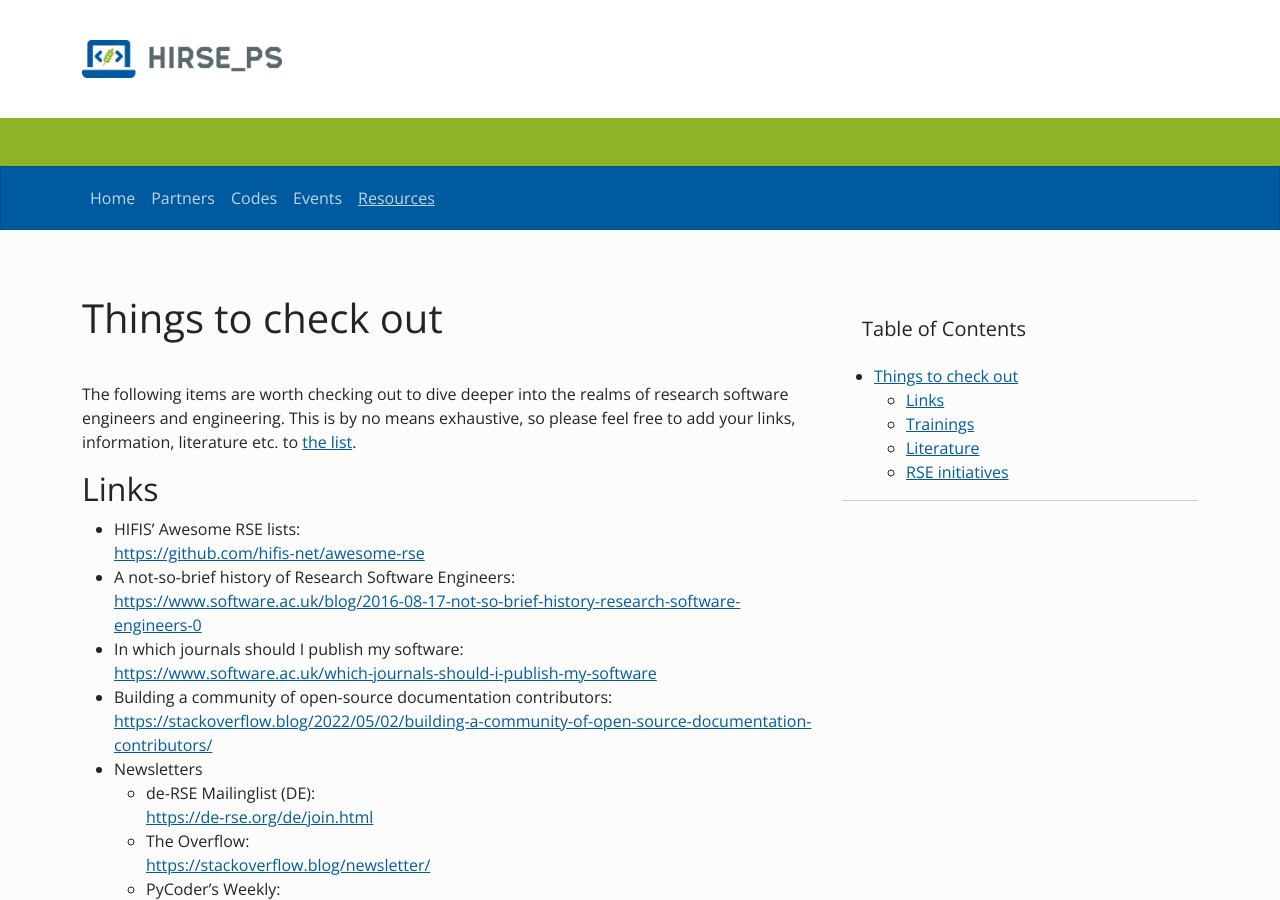
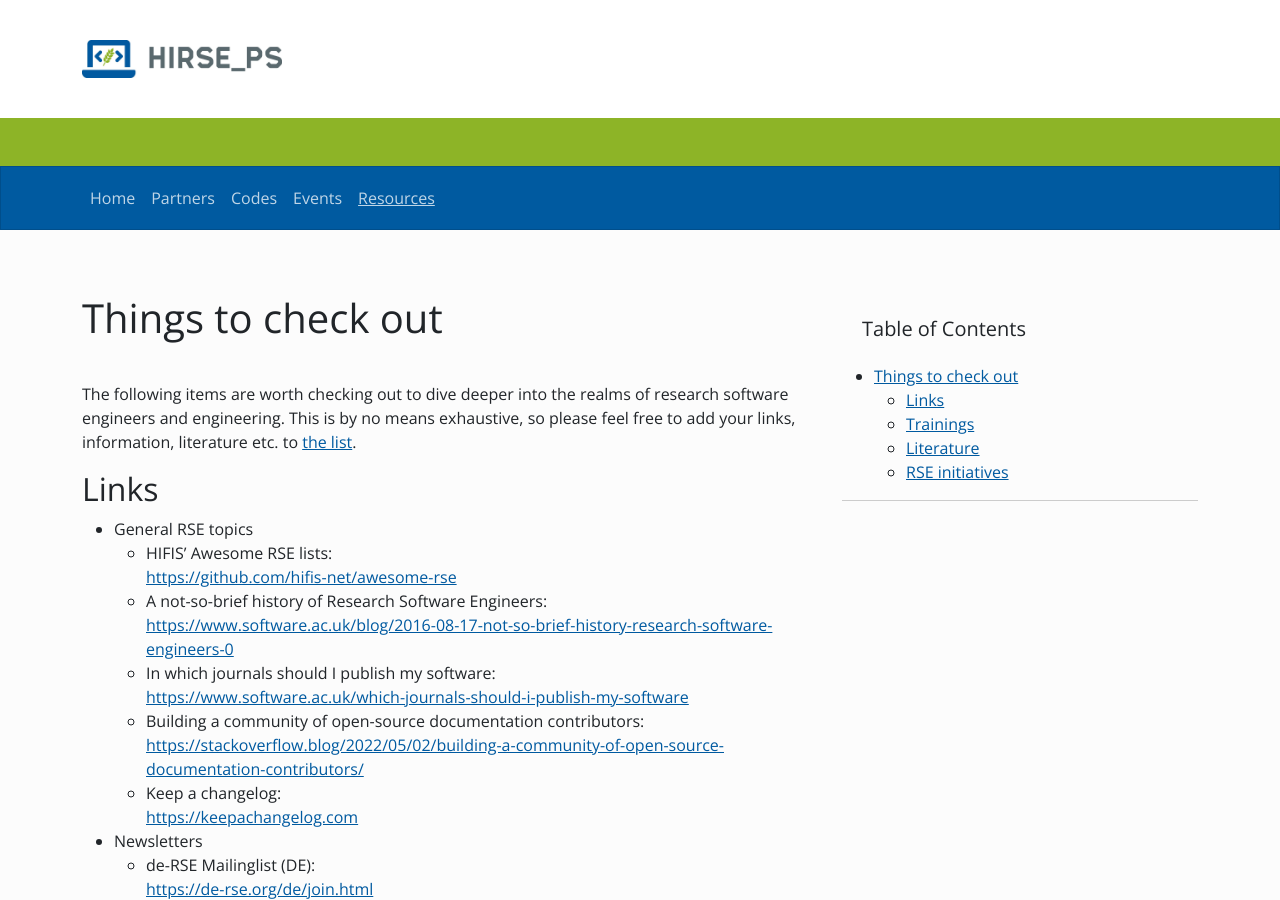
Before and after one commit to Helmholtz-HiRSE/helmholtz-hirse.github.io, a Jekyll site: the page built from resources.md, in a window 1280 px wide and 900 px high. Built offline with Jekyll 4.4.1, drawn with Linux system fonts in a browser that asks for light colours; nearby versions of some CDN libraries.

Commit message:
Update resources.md

```diff
--- a/resources.md
+++ b/resources.md
@@ -14,10 +14,12 @@ The following items are worth checking out to dive deeper into the realms of res
 
 ## Links
 
-* HIFIS' Awesome RSE lists: <br> <https://github.com/hifis-net/awesome-rse>
-* A not-so-brief history of Research Software Engineers: <br> <https://www.software.ac.uk/blog/2016-08-17-not-so-brief-history-research-software-engineers-0>
-* In which journals should I publish my software: <br> <https://www.software.ac.uk/which-journals-should-i-publish-my-software>
-* Building a community of open-source documentation contributors: <br> <https://stackoverflow.blog/2022/05/02/building-a-community-of-open-source-documentation-contributors/>
+* General RSE topics
+   * HIFIS' Awesome RSE lists: <br> <https://github.com/hifis-net/awesome-rse>
+   * A not-so-brief history of Research Software Engineers: <br> <https://www.software.ac.uk/blog/2016-08-17-not-so-brief-history-research-software-engineers-0>
+   * In which journals should I publish my software: <br> <https://www.software.ac.uk/which-journals-should-i-publish-my-software>
+   * Building a community of open-source documentation contributors: <br> <https://stackoverflow.blog/2022/05/02/building-a-community-of-open-source-documentation-contributors/>
+   * Keep a changelog: <br> <https://keepachangelog.com>
 * Newsletters
     * de-RSE Mailinglist (DE): <br> <https://de-rse.org/de/join.html>
     * The Overflow: <br> <https://stackoverflow.blog/newsletter/>
```
